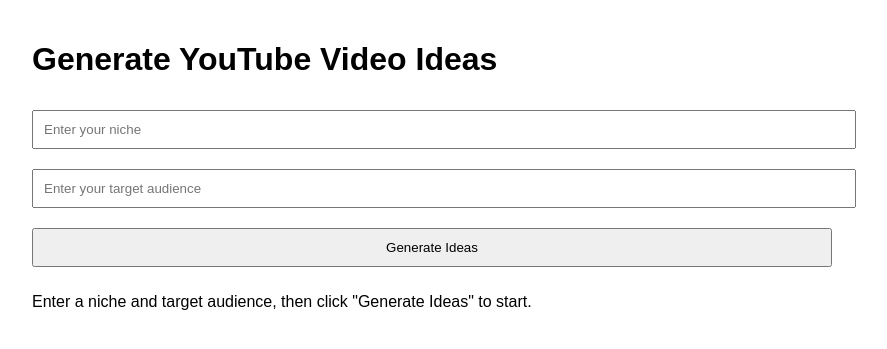
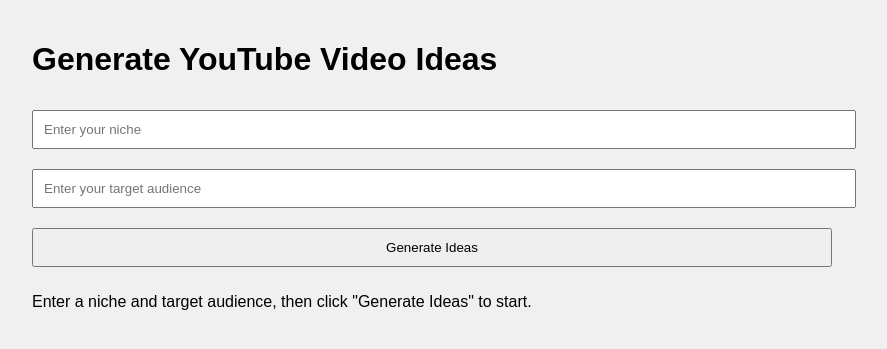
Before and after one commit to jackforgothispassword/AI-Content-Calendar, a Flask app: page / in a window 1280 px wide. Shown: the top 349 px of the page, without its empty margins (208-1095 px from the left). Run offline with Flask 3, Linux system fonts and the light colour scheme.

Commit message:
gray background

```diff
--- a/templates/index.html
+++ b/templates/index.html
@@ -9,6 +9,7 @@
             max-width: 800px;
             margin: auto;
             padding: 20px;
+            background-color: #f0f0f0; /* Light gray background */
         }
         input[type="text"], input[type="submit"] {
             padding: 10px;
```
